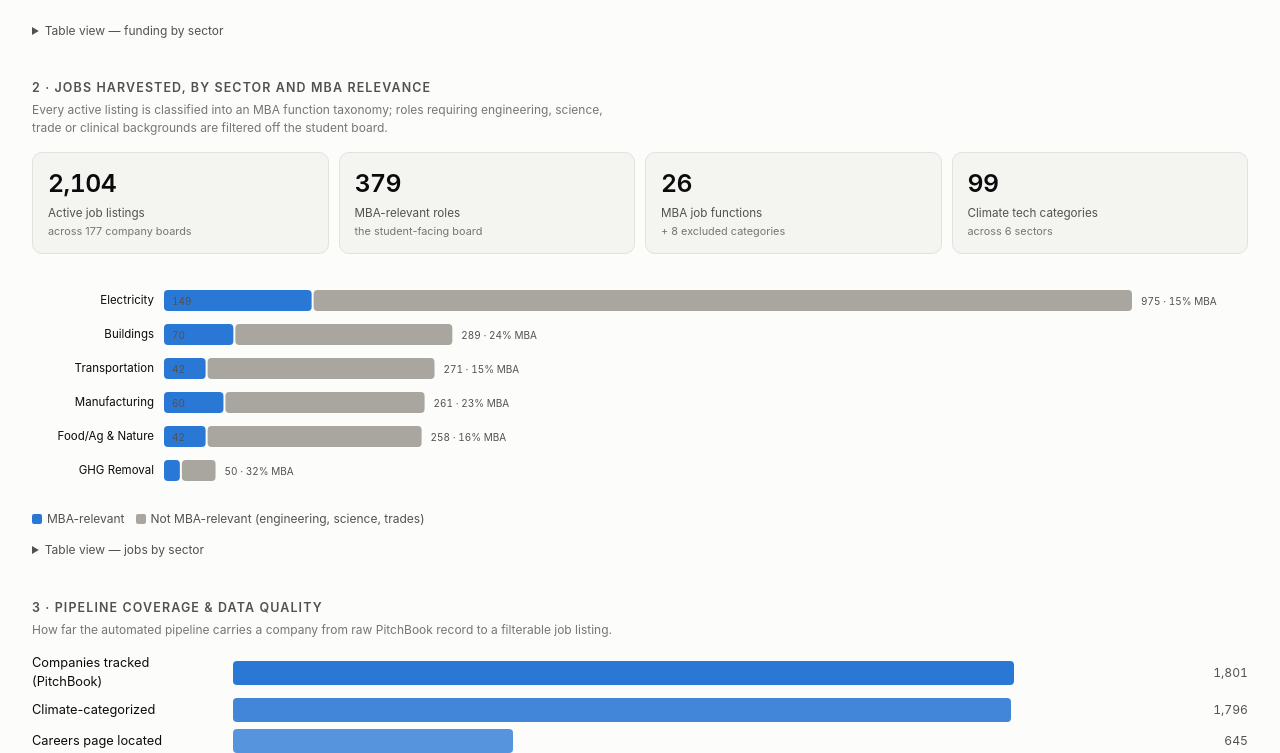
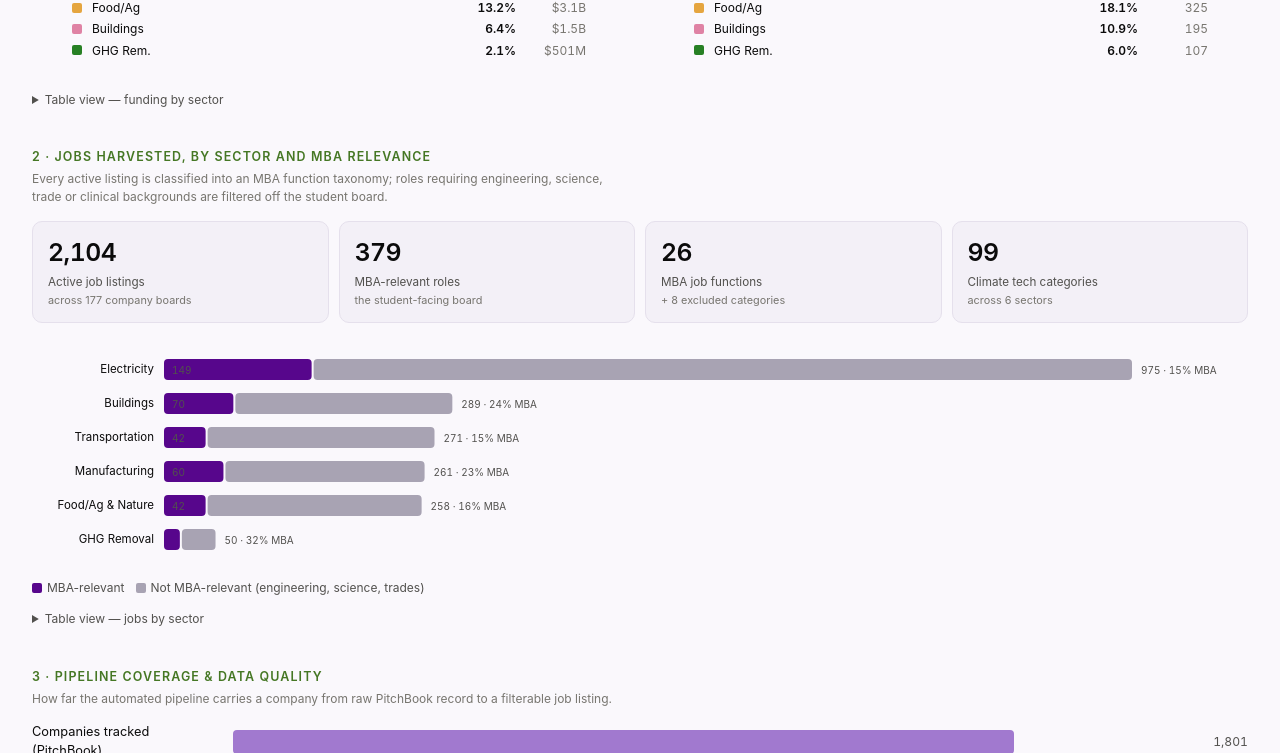
Before and after one commit to kallyzheng/csb-climate-board, a plain HTML site: page index.html in a window 1280 px wide. Shown: the part 2047-2800 px from the top of the page. Drawn offline with Linux system fonts and the light colour scheme.

Commit message:
Refresh board stats (2026-08-05)

```diff
--- a/index.html
+++ b/index.html
@@ -8,28 +8,93 @@
 <body style="margin:0">
 
 <style>
+  /* ── DESIGN TOKENS ───────────────────────────────────────────────
+     Documented in BRAND.md at the repo root: what each token is for,
+     which are safe to change, the validation procedure, and why the
+     sector palette is NOT a branding surface. Read it before editing.
+     Tokens are declared THREE times (light, media-dark, data-theme
+     dark) — change all three together. */
   .viz-root{
     color-scheme: light;
-    --surface-1:#fcfcfb; --surface-2:#f4f4f1; --border:#e2e1dc;
+    /* Surface carries a faint violet cast so the NYU accent reads as
+       intentional rather than applied. Sector palette re-validated against it:
+       all six still pass. */
+    --surface-1:#faf8fc; --surface-2:#f3f0f7; --border:#e5e0ec;
     --text-primary:#0b0b0b; --text-secondary:#52514e; --text-muted:#77756f;
-    --s1:#2a78d6; --s2:#eb6834; --s3:#1baf7a; --s4:#eda100; --s5:#e87ba4; --s6:#008300;
-    --neutral:#a8a69e; --accent:#2a78d6;
+    /* Sector hues at 85%% chroma. Hue (identity) is untouched; only
+       saturation drops, so they sit quieter against the muted violet
+       surface without collapsing into each other. 85%% is the floor:
+       at 75%% the dark set fails (normal-vision delta-E 14.6, under 15).
+       This trades CVD separation from the >=8 target down to the 6-8
+       band, which is legal ONLY because identity is never colour-alone
+       here -- every chart has a named legend with values and a table
+       view. Restore full chroma by reverting to the values in the
+       comment below if that ever stops being true. */
+    /* full-chroma originals: #2a78d6 #eb6834 #1baf7a #eda100 #e87ba4 #008300 */
+    --s1:#3b79c8; --s2:#e07148; --s3:#41ac7e; --s4:#e5a53f; --s5:#df82a4; --s6:#278024;
+    /* Neutral sits on the VIOLET axis (OKLCH h 300), not the warm h 95 it
+       had for the old graphite surface -- a 204 degree mismatch against a
+       violet-tinted surface, which is why it read as discordant. Chroma is
+       ~17% of the accent's, so it still reads as grey, and separation from
+       the accent stays at delta-E 39.2. */
+    --neutral:#a8a3b3;
+    /* NYU Violet, sampled from the NYUGreen lockup. Deliberately NOT --s1:
+       the accent used to be #2a78d6, the same blue as sector slot 1, so the
+       funnel read as "Electricity". Violet appears in no sector slot.
+       10.99:1 here; white on it 11.6:1. */
+    --accent:#57068c; --on-accent:#ffffff; --brand-green:#457724;
+    /* Funnel is ORDINAL (pipeline stages): one hue, monotone lightness -- not
+       six categorical hues, which would imply unrelated categories. fn1 sits
+       nearest the surface at 3.23:1, well clear of the 2:1 floor, because a
+       step that merely passes still visibly fades out. */
+    --fn1:#a179cf; --fn2:#8a60b7; --fn3:#7347a0;
+    --fn4:#5d2d89; --fn5:#481073; --fn6:#34005d;
   }
   @media (prefers-color-scheme: dark){
+  :root:where(:not([data-theme="light"])) .lockup-light{display:none}
+  :root:where(:not([data-theme="light"])) .lockup-dark{display:block}
     :root:where(:not([data-theme="light"])) .viz-root{
       color-scheme: dark;
-      --surface-1:#1a1a19; --surface-2:#232322; --border:#3a3a37;
-      --text-primary:#ffffff; --text-secondary:#c3c2b7; --text-muted:#8f8d84;
-      --s1:#3987e5; --s2:#d95926; --s3:#199e70; --s4:#c98500; --s5:#d55181; --s6:#008300;
-      --neutral:#6b6961; --accent:#3987e5;
+      --surface-1:#17131f; --surface-2:#201a2b; --border:#362c46;
+      --text-primary:#f6f2fa; --text-secondary:#c6bdd2; --text-muted:#948aa3;
+      /* full-chroma originals: #3987e5 #d95926 #199e70 #c98500 #d55181 #008300 */
+      --s1:#4988d7; --s2:#ce633b; --s3:#3a9b74; --s4:#c28833; --s5:#cb5c82; --s6:#278024;
+      /* Neutral sits on the VIOLET axis (OKLCH h 300), not the warm h 95 it
+      had for the old graphite surface -- a 204 degree mismatch against a
+      violet-tinted surface, which is why it read as discordant. Chroma is
+      ~17% of the accent's, so it still reads as grey, and separation from
+      the accent stays at delta-E 18.8. */
+      --neutral:#6b6676;
+      /* Dark is SELECTED, not flipped: NYU Violet #57068c scores 1.50:1 on this
+         surface and is unusable. Same hue, lighter step -> 5.54:1. Being light it
+         needs DARK text, hence --on-accent inverting. Green likewise comes from
+         the lockup's own dark variant (#7cb247, 7.24:1), not a computed step. */
+      --accent:#a778dc; --on-accent:#1a1a19; --brand-green:#7cb247;
+      --fn1:#77579c; --fn2:#926ebb; --fn3:#ad85db;
+      --fn4:#c99dfd; --fn5:#e6b6ff; --fn6:#ffcfff;
     }
   }
+  :root[data-theme="dark"] .lockup-light{display:none}
+  :root[data-theme="dark"] .lockup-dark{display:block}
   :root[data-theme="dark"] .viz-root{
     color-scheme: dark;
-    --surface-1:#1a1a19; --surface-2:#232322; --border:#3a3a37;
-    --text-primary:#ffffff; --text-secondary:#c3c2b7; --text-muted:#8f8d84;
-    --s1:#3987e5; --s2:#d95926; --s3:#199e70; --s4:#c98500; --s5:#d55181; --s6:#008300;
-    --neutral:#6b6961; --accent:#3987e5;
+    --surface-1:#17131f; --surface-2:#201a2b; --border:#362c46;
+    --text-primary:#f6f2fa; --text-secondary:#c6bdd2; --text-muted:#948aa3;
+    /* full-chroma originals: #3987e5 #d95926 #199e70 #c98500 #d55181 #008300 */
+    --s1:#4988d7; --s2:#ce633b; --s3:#3a9b74; --s4:#c28833; --s5:#cb5c82; --s6:#278024;
+    /* Neutral sits on the VIOLET axis (OKLCH h 300), not the warm h 95 it
+    had for the old graphite surface -- a 204 degree mismatch against a
+    violet-tinted surface, which is why it read as discordant. Chroma is
+    ~17% of the accent's, so it still reads as grey, and separation from
+    the accent stays at delta-E 18.8. */
+    --neutral:#6b6676;
+    /* Dark is SELECTED, not flipped: NYU Violet #57068c scores 1.50:1 on this
+       surface and is unusable. Same hue, lighter step -> 5.54:1. Being light it
+       needs DARK text, hence --on-accent inverting. Green likewise comes from
+       the lockup's own dark variant (#7cb247, 7.24:1), not a computed step. */
+    --accent:#a778dc; --on-accent:#1a1a19; --brand-green:#7cb247;
+    --fn1:#77579c; --fn2:#926ebb; --fn3:#ad85db;
+    --fn4:#c99dfd; --fn5:#e6b6ff; --fn6:#ffcfff;
   }
 
   .viz-root{
@@ -37,11 +102,18 @@
     background:var(--surface-1); color:var(--text-primary);
     padding:28px 32px 56px; max-width:1600px; margin:0 auto; line-height:1.45;
   }
+  /* Masthead. Two <img> rather than one swapped src so the correct lockup is
+     in the markup for both themes and neither flashes on load. */
+  .brand{display:flex;align-items:center;gap:12px;margin:0 0 14px}
+  .lockup{height:30px;width:auto;display:block}
+  .lockup-dark{display:none}
+  .brandrule{height:3px;border-radius:2px;margin:0 0 22px;
+    background:linear-gradient(90deg,var(--accent) 0 62%,var(--brand-green) 62% 100%)}
   h1{font-size:1.5rem;margin:0 0 4px;letter-spacing:-.015em}
   .sub{color:var(--text-secondary);font-size:.85rem;margin:0 0 6px}
   .asof{color:var(--text-muted);font-size:.75rem;margin:0 0 30px}
   h2{font-size:.78rem;text-transform:uppercase;letter-spacing:.09em;
-     color:var(--text-secondary);margin:40px 0 4px;font-weight:600}
+     color:var(--brand-green);margin:40px 0 4px;font-weight:600}
   .h2note{color:var(--text-muted);font-size:.75rem;margin:0 0 16px}
   /* charts/tables/tiles fill the width; running text past ~78 chars a
      line just gets harder to read, so prose keeps its own cap. */
@@ -58,7 +130,7 @@
   .ctl{display:flex;gap:6px;align-items:center;flex-wrap:wrap;margin:0 0 14px}
   .ctl button{font:inherit;font-size:.75rem;padding:5px 11px;border-radius:999px;
     border:1px solid var(--border);background:var(--surface-1);color:var(--text-secondary);cursor:pointer}
-  .ctl button[aria-pressed="true"]{background:var(--accent);border-color:var(--accent);color:#fff;font-weight:600}
+  .ctl button[aria-pressed="true"]{background:var(--accent);border-color:var(--accent);color:var(--on-accent);font-weight:600}
   .ctl .lbl{font-size:.72rem;color:var(--text-muted);margin-right:2px}
 
   .pies{display:grid;grid-template-columns:repeat(auto-fit,minmax(320px,1fr));
@@ -115,9 +187,16 @@
 </style>
 
 <div class="viz-root">
+  <div class="brand">
+    <img class="lockup lockup-light" src="nyugreen-lockup-light.png"
+         alt="NYU Green" width="2083" height="307">
+    <img class="lockup lockup-dark" src="nyugreen-lockup-dark.png"
+         alt="NYU Green" width="2083" height="307">
+  </div>
   <h1>CSB Climate Job Board</h1>
   <p class="sub">Automated pipeline: PitchBook company universe → climate-tech classification → careers-page discovery → job harvesting → MBA relevance classification.</p>
   <p class="asof">Funding data reflects the PitchBook pull of 27 Apr 2026 (deals Apr 2025–Apr 2026). Job data live as of 29 Jul 2026.</p>
+      <div class="brandrule"></div>
 
   <!-- ───────── 0. LIVE BOARD ───────── -->
   <section>
@@ -196,7 +275,7 @@
     <div class="chart"><svg id="jobChart" viewBox="0 0 940 250" role="img"
       aria-label="Active jobs by climate sector, split into MBA-relevant and not MBA-relevant"></svg></div>
     <div class="legend">
-      <span><i class="sw" style="background:var(--s1)"></i> MBA-relevant</span>
+      <span><i class="sw" style="background:var(--accent)"></i> MBA-relevant</span>
       <span><i class="sw" style="background:var(--neutral)"></i> Not MBA-relevant (engineering, science, trades)</span>
     </div>
 
@@ -398,11 +477,11 @@ function drawJobs(){
     const y=T+i*rowH, d=JOBS[s], tot=d.mba+d.non, iw=W-L-R;
     const lab=el("text",{x:L-10,y:y+20,"text-anchor":"end",class:"rowlabel"}); lab.textContent=s; svg.appendChild(lab);
     const wm=(d.mba/max)*iw, wn=(d.non/max)*iw;
-    const b1=el("rect",{x:L,y:y+6,width:Math.max(wm,2),height:21,rx:4,fill:cv("--s1")});
+    const b1=el("rect",{x:L,y:y+6,width:Math.max(wm,2),height:21,rx:4,fill:cv("--accent")});
     b1.appendChild(el("title")).textContent=`${s} · MBA-relevant: ${d.mba}`; svg.appendChild(b1);
     const b2=el("rect",{x:L+wm+2,y:y+6,width:Math.max(wn,2),height:21,rx:4,fill:cv("--neutral")});
     b2.appendChild(el("title")).textContent=`${s} · not MBA-relevant: ${d.non}`; svg.appendChild(b2);
-    if(wm>34){const t=el("text",{x:L+8,y:y+21,class:"vlabel",fill:"#fff"});t.textContent=d.mba;svg.appendChild(t);}
+    if(wm>34){const t=el("text",{x:L+8,y:y+21,class:"vlabel",fill:cv("--on-accent")});t.textContent=d.mba;svg.appendChild(t);}
     const val=el("text",{x:L+wm+wn+11,y:y+21,class:"vlabel"});
     val.textContent=`${tot} · ${Math.round(100*d.mba/tot)}% MBA`; svg.appendChild(val);
   });
@@ -437,7 +516,7 @@ function buildTables(range){
 function buildFunnel(){
   const fmax=Math.max(...FUNNEL.map(f=>f[1]));
   document.getElementById("funnel").innerHTML=FUNNEL.map(([l,v],i)=>
-   `<div class="fr"><span>${l}</span><span class="fbar" style="width:${Math.max(v/fmax*100,1)}%;opacity:${1-i*0.11}"></span><span class="n">${v.toLocaleString()}</span></div>`).join("");
+   `<div class="fr"><span>${l}</span><span class="fbar" style="width:${Math.max(v/fmax*100,1)}%;background:var(--fn${i+1})"></span><span class="n">${v.toLocaleString()}</span></div>`).join("");
 }
 
 /* ── controls ── */
```
Also changed, not shown: nyugreen-lockup-dark.png (added), nyugreen-lockup-light.png (added).
